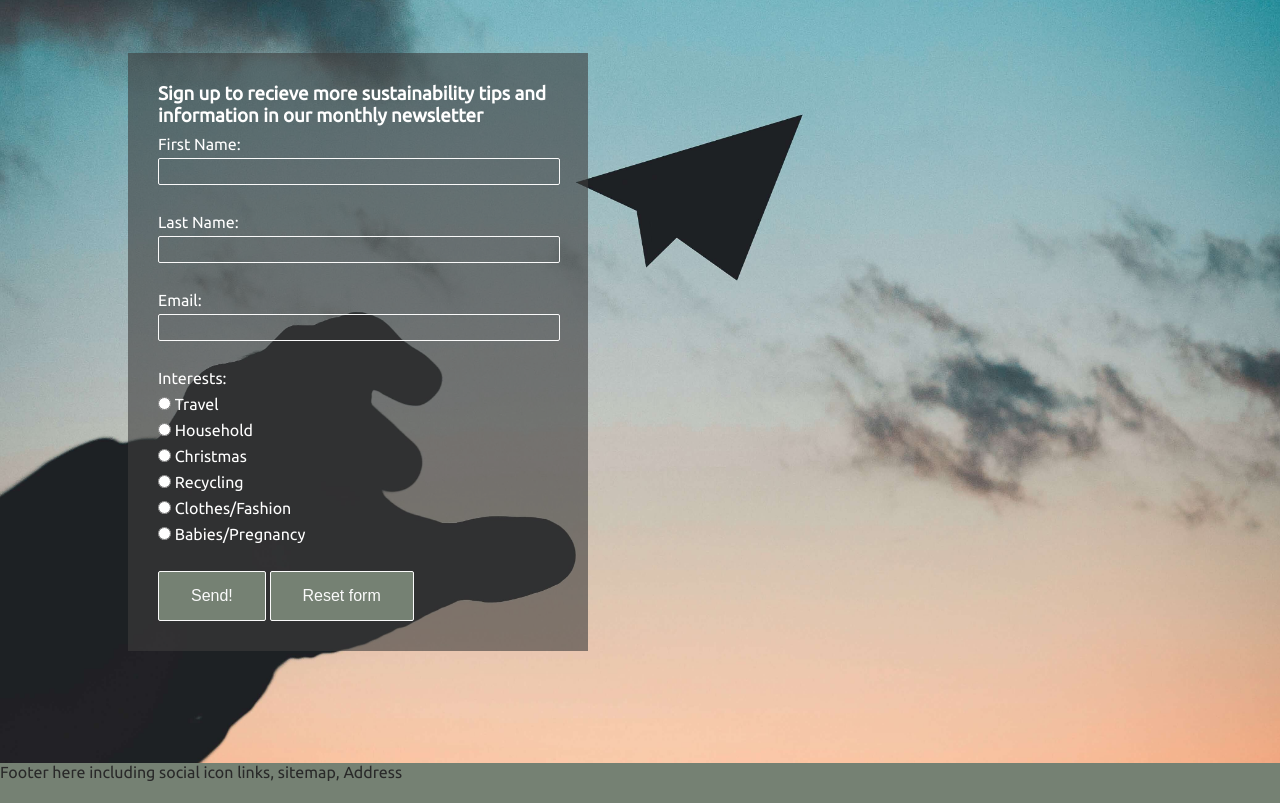
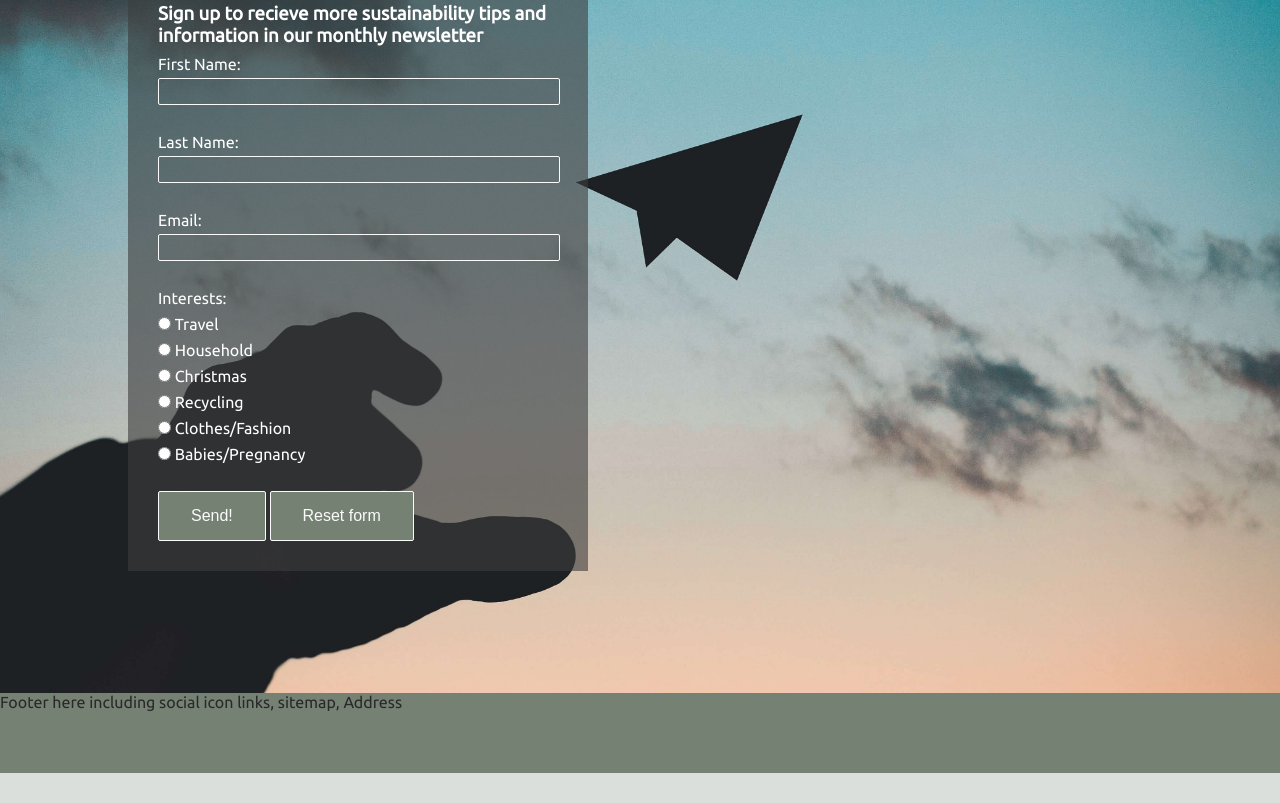
Before and after one commit to Louibens/PP1-Sustainability_Ireland, a plain HTML site: page sign-up.html in a window 1280 px wide. Shown: the part 127-930 px from the top of the page. After the commit the page ends 900 px from the top, so only its background shows below. Drawn offline with Linux system fonts and the light colour scheme.

Commit message:
add footer styling for positioning on page

```diff
--- a/assets/css/style.css
+++ b/assets/css/style.css
@@ -11,7 +11,9 @@ body {
     font-weight: 400;
     background-color: rgb(219, 223, 220);
     color: rgb(41, 41, 41);
-
+    min-height: 100vh;
+    display: flex;
+    flex-direction: column;
 }
 
 
@@ -163,10 +165,10 @@ a:-webkit-any-link {
 
 footer {
     background-color: #758173;
-    position: relative;
+    margin-top: auto;
     bottom: 0;
     width: 100%;
-    height: 2.5rem;
+    height: 5rem;
 }
 
 .social-networks {
@@ -185,10 +187,6 @@ footer {
 
 /* form */
 
-.sign {
-    height:90%;
-}
-
 .sign-up {
     background-image: url('../images/paper-plane.jpg');
     background-size: cover;
@@ -202,7 +200,7 @@ label {
   }
 
 .form-box {
-    margin: 100px 10% 0 0;
+    margin: 100px 10% 100px 0;
     color: #fff;
     background-color: rgba(60, 60, 60, 0.6);
     max-width: 400px;
--- a/sign-up.html
+++ b/sign-up.html
@@ -27,7 +27,7 @@
             </ul>
         </nav>
     </header>
-    <div class="sign">
+
     <div class="form-box">
     <h3>Sign up to recieve more sustainability tips and information in our monthly newsletter</h3>
 
@@ -43,13 +43,11 @@
         <label><input type="radio" name="interests" /> Recycling</label>
         <label><input type="radio" name="interests" /> Clothes/Fashion</label>
         <label><input type="radio" name="interests" /> Babies/Pregnancy</label>
-
           <button type="submit" class="join-button">Send!</button>
           <input type="reset" value="Reset form" class="join-button">
-
       </form>
     </div>
-    </div>
+
       </body>
       <footer>
         Footer here including social icon links, sitemap, Address
```
Also changed, not shown: index.html (+5 -5 lines).
